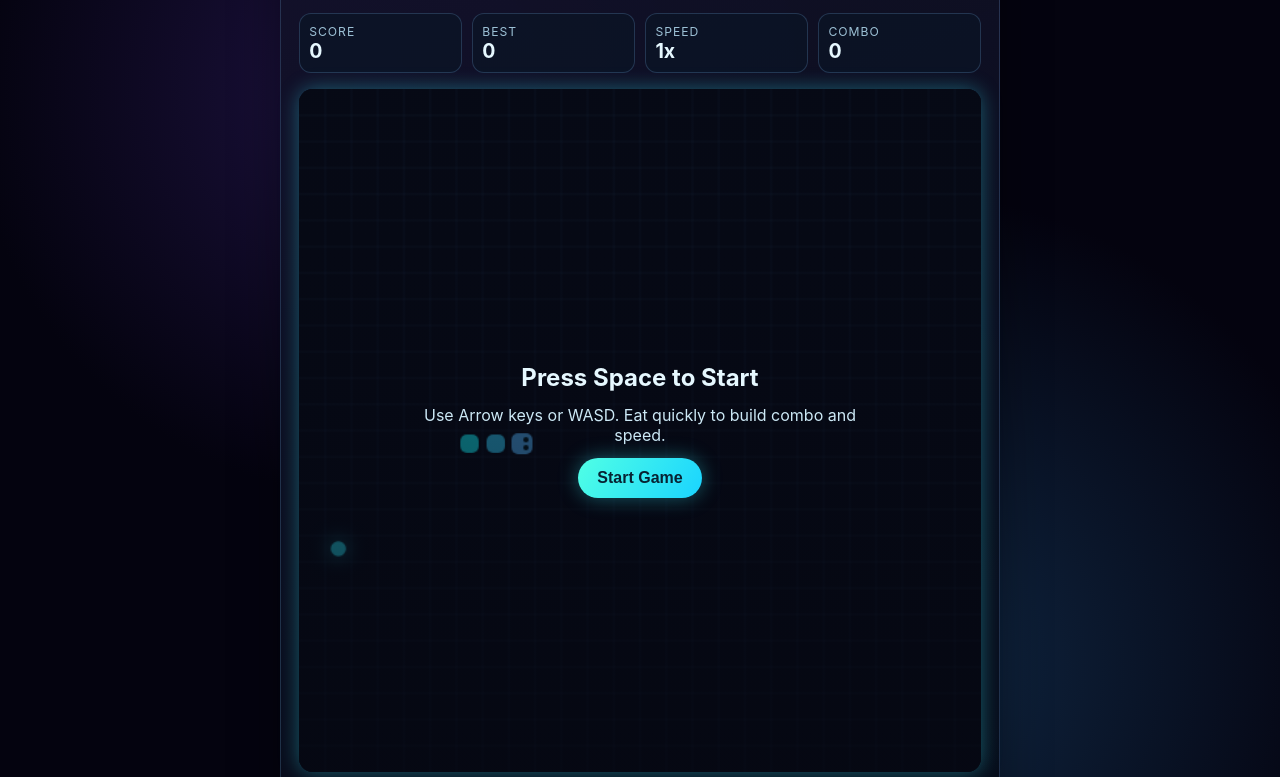
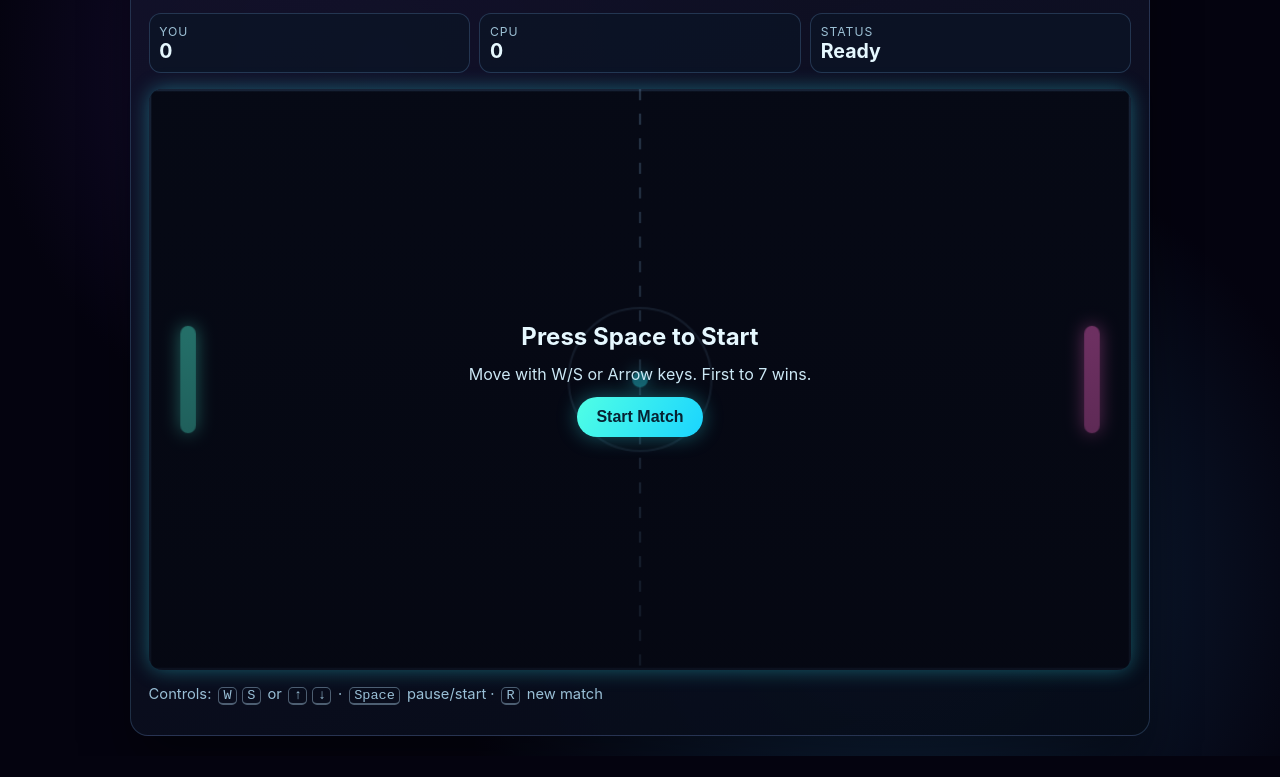
Before and after one commit to sean-flanagan/test, a plain HTML site: page index.html in a window 1280 px wide. Shown: the part 109-886 px from the top of the page. After the commit the page ends 865 px from the top, so only its background shows below. Drawn offline with Linux system fonts and the light colour scheme.

Commit message:
Replace snake app with neon pong game

```diff
--- a/game.js
+++ b/game.js
@@ -1,101 +1,99 @@
 const canvas = document.querySelector("#game");
 const ctx = canvas.getContext("2d");
 
-const scoreEl = document.querySelector("#score");
-const bestEl = document.querySelector("#best");
-const speedEl = document.querySelector("#speed");
-const comboEl = document.querySelector("#combo");
+const playerScoreEl = document.querySelector("#player-score");
+const cpuScoreEl = document.querySelector("#cpu-score");
+const statusEl = document.querySelector("#status");
 const overlay = document.querySelector("#overlay");
 const overlayTitle = document.querySelector("#overlay-title");
 const overlayText = document.querySelector("#overlay-text");
 const startBtn = document.querySelector("#start-btn");
 
-const gridSize = 20;
-const tileCount = canvas.width / gridSize;
+const paddle = { width: 14, height: 96, speed: 7 };
+const ball = { size: 14, baseSpeed: 6.2, maxSpeed: 12 };
+const maxScore = 7;
 
-const dirMap = {
-  ArrowUp: { x: 0, y: -1 },
-  ArrowDown: { x: 0, y: 1 },
-  ArrowLeft: { x: -1, y: 0 },
-  ArrowRight: { x: 1, y: 0 },
-  w: { x: 0, y: -1 },
-  s: { x: 0, y: 1 },
-  a: { x: -1, y: 0 },
-  d: { x: 1, y: 0 }
-};
-
-let snake;
-let direction;
-let pendingDirection;
-let food;
 let gameState;
-let score;
-let combo;
-let best;
-let speedLevel;
-let lastFoodTime;
-let tickTimer;
-
-const baseTick = 120;
+let playerY;
+let cpuY;
+let ballX;
+let ballY;
+let ballVX;
+let ballVY;
+let playerScore;
+let cpuScore;
+let upPressed;
+let downPressed;
+let winner;
 
 init();
-startBtn.addEventListener("click", () => {
-  if (gameState === "ready" || gameState === "dead") {
+startBtn.addEventListener("click", onStartButton);
+document.addEventListener("keydown", onKeyDown);
+document.addEventListener("keyup", onKeyUp);
+
+function init() {
+  resetMatch();
+  render();
+}
+
+function resetMatch() {
+  playerScore = 0;
+  cpuScore = 0;
+  winner = null;
+  resetPositions();
+  gameState = "ready";
+  updateHud();
+  showOverlay("Press Space to Start", "Move with W/S or Arrow keys. First to 7 wins.", "Start Match");
+}
+
+function resetPositions(direction = Math.random() > 0.5 ? 1 : -1) {
+  playerY = canvas.height / 2 - paddle.height / 2;
+  cpuY = canvas.height / 2 - paddle.height / 2;
+  ballX = canvas.width / 2 - ball.size / 2;
+  ballY = canvas.height / 2 - ball.size / 2;
+
+  const launchAngle = (Math.random() * 0.8 - 0.4) * Math.PI;
+  ballVX = Math.cos(launchAngle) * ball.baseSpeed * direction;
+  ballVY = Math.sin(launchAngle) * ball.baseSpeed;
+
+  upPressed = false;
+  downPressed = false;
+}
+
+function onStartButton() {
+  if (gameState === "ready") {
     startRound();
   } else if (gameState === "paused") {
     resume();
+  } else if (gameState === "won") {
+    resetMatch();
+    startRound();
   }
-});
-
-document.addEventListener("keydown", onKeyDown);
-
-function init() {
-  best = Number(localStorage.getItem("neonSnakeBest") || 0);
-  bestEl.textContent = String(best);
-  reset();
-  render();
-}
-
-function reset() {
-  snake = [
-    { x: 8, y: 13 },
-    { x: 7, y: 13 },
-    { x: 6, y: 13 }
-  ];
-  direction = { x: 1, y: 0 };
-  pendingDirection = direction;
-  food = randomOpenTile();
-  score = 0;
-  combo = 0;
-  speedLevel = 1;
-  lastFoodTime = performance.now();
-  gameState = "ready";
-  clearTimeout(tickTimer);
-  updateHud();
-  showOverlay("Press Space to Start", "Use Arrow keys or WASD. Eat quickly to build combo and speed.", "Start Game");
 }
 
 function startRound() {
-  if (gameState === "dead") {
-    reset();
+  if (gameState === "won") {
+    resetMatch();
   }
   gameState = "running";
   hideOverlay();
-  scheduleTick();
+  updateHud();
+  requestAnimationFrame(loop);
 }
 
 function pause() {
   if (gameState !== "running") return;
   gameState = "paused";
-  clearTimeout(tickTimer);
-  showOverlay("Paused", "Press Space or click resume to jump back in.", "Resume");
+  updateHud();
+  showOverlay("Paused", "Press Space or click resume to continue.", "Resume");
 }
 
 function resume() {
   if (gameState !== "paused") return;
   gameState = "running";
   hideOverlay();
-  scheduleTick();
+  updateHud();
+  requestAnimationFrame(loop);
 }
 
 function onKeyDown(event) {
@@ -104,204 +102,163 @@ function onKeyDown(event) {
   if (key === " " || key === "Spacebar") {
     event.preventDefault();
     if (gameState === "running") pause();
-    else if (gameState === "paused" || gameState === "ready") startRound();
-    else if (gameState === "dead") startRound();
+    else if (gameState === "paused") resume();
+    else if (gameState === "ready" || gameState === "won") startRound();
     return;
   }
 
   if (key === "r") {
-    reset();
+    resetMatch();
     return;
   }
 
+  if (key === "w" || key === "ArrowUp") upPressed = true;
+  if (key === "s" || key === "ArrowDown") downPressed = true;
+}
+
+function onKeyUp(event) {
+  const key = event.key.length === 1 ? event.key.toLowerCase() : event.key;
+  if (key === "w" || key === "ArrowUp") upPressed = false;
+  if (key === "s" || key === "ArrowDown") downPressed = false;
+}
+
+function loop() {
   if (gameState !== "running") return;
-  if (!dirMap[key]) return;
+  update();
+  render();
+  requestAnimationFrame(loop);
+}
 
-  const nextDir = dirMap[key];
-  if (nextDir.x === -direction.x && nextDir.y === -direction.y) {
+function update() {
+  if (upPressed) playerY -= paddle.speed;
+  if (downPressed) playerY += paddle.speed;
+  playerY = clamp(playerY, 0, canvas.height - paddle.height);
+
+  const cpuCenter = cpuY + paddle.height / 2;
+  const targetY = ballY + ball.size / 2;
+  const cpuStep = 5.6;
+  if (cpuCenter < targetY - 10) cpuY += cpuStep;
+  if (cpuCenter > targetY + 10) cpuY -= cpuStep;
+  cpuY = clamp(cpuY, 0, canvas.height - paddle.height);
+
+  ballX += ballVX;
+  ballY += ballVY;
+
+  if (ballY <= 0 || ballY + ball.size >= canvas.height) {
+    ballY = clamp(ballY, 0, canvas.height - ball.size);
+    ballVY *= -1;
+  }
+
+  const playerRect = { x: 28, y: playerY, width: paddle.width, height: paddle.height };
+  const cpuRect = { x: canvas.width - 28 - paddle.width, y: cpuY, width: paddle.width, height: paddle.height };
+  const ballRect = { x: ballX, y: ballY, width: ball.size, height: ball.size };
+
+  if (intersects(ballRect, playerRect) && ballVX < 0) {
+    bounceFromPaddle(playerRect, 1);
+  } else if (intersects(ballRect, cpuRect) && ballVX > 0) {
+    bounceFromPaddle(cpuRect, -1);
+  }
+
+  if (ballX + ball.size < 0) {
+    cpuScore += 1;
+    onPoint(-1);
+  } else if (ballX > canvas.width) {
+    playerScore += 1;
+    onPoint(1);
+  }
+}
+
+function bounceFromPaddle(paddleRect, directionSign) {
+  const relative = (ballY + ball.size / 2 - (paddleRect.y + paddleRect.height / 2)) / (paddleRect.height / 2);
+  const bounceAngle = relative * (Math.PI / 3);
+
+  const speed = Math.min(Math.hypot(ballVX, ballVY) + 0.28, ball.maxSpeed);
+  ballVX = Math.cos(bounceAngle) * speed * directionSign;
+  ballVY = Math.sin(bounceAngle) * speed;
+
+  if (directionSign > 0) {
+    ballX = paddleRect.x + paddleRect.width;
+  } else {
+    ballX = paddleRect.x - ball.size;
+  }
+}
+
+function onPoint(lastDirection) {
+  updateHud();
+  if (playerScore >= maxScore || cpuScore >= maxScore) {
+    winner = playerScore > cpuScore ? "You" : "CPU";
+    gameState = "won";
+    updateHud();
+    showOverlay(`${winner} Win!`, "Press R for a fresh match or Space to play again.", "Play Again");
     return;
   }
 
-  pendingDirection = nextDir;
-}
-
-function scheduleTick() {
-  const interval = Math.max(baseTick - (speedLevel - 1) * 10, 55);
-  tickTimer = setTimeout(tick, interval);
-}
-
-function tick() {
-  if (gameState !== "running") return;
-
-  direction = pendingDirection;
-  const head = snake[0];
-  const nextHead = {
-    x: head.x + direction.x,
-    y: head.y + direction.y
-  };
-
-  if (hitsWall(nextHead) || hitsSelf(nextHead)) {
-    return gameOver();
-  }
-
-  snake.unshift(nextHead);
-
-  if (nextHead.x === food.x && nextHead.y === food.y) {
-    const now = performance.now();
-    const elapsed = now - lastFoodTime;
-
-    combo = elapsed < 1900 ? combo + 1 : 1;
-    const gained = 10 + Math.min(combo * 2, 30);
-    score += gained;
-
-    speedLevel = 1 + Math.min(Math.floor(score / 60), 8);
-    lastFoodTime = now;
-    food = randomOpenTile();
-
-    if (score > best) {
-      best = score;
-      localStorage.setItem("neonSnakeBest", String(best));
-    }
-  } else {
-    snake.pop();
-    if (combo > 0) combo = Math.max(combo - 0.07, 0);
-  }
-
-  updateHud();
-  render();
-  scheduleTick();
-}
-
-function hitsWall(node) {
-  return node.x < 0 || node.y < 0 || node.x >= tileCount || node.y >= tileCount;
-}
-
-function hitsSelf(node) {
-  return snake.some((segment) => segment.x === node.x && segment.y === node.y);
-}
-
-function randomOpenTile() {
-  const occupied = new Set(snake?.map((s) => `${s.x},${s.y}`));
-  let pick;
-  do {
-    pick = {
-      x: Math.floor(Math.random() * tileCount),
-      y: Math.floor(Math.random() * tileCount)
-    };
-  } while (occupied.has(`${pick.x},${pick.y}`));
-  return pick;
-}
-
-function gameOver() {
-  gameState = "dead";
-  clearTimeout(tickTimer);
-  showOverlay("Game Over", `You scored ${score} points. Press Space to run it back.`, "Play Again");
+  resetPositions(-lastDirection);
 }
 
 function updateHud() {
-  scoreEl.textContent = String(score);
-  bestEl.textContent = String(best);
-  speedEl.textContent = `${speedLevel}x`;
-  comboEl.textContent = String(Math.floor(combo));
+  playerScoreEl.textContent = String(playerScore);
+  cpuScoreEl.textContent = String(cpuScore);
+
+  if (gameState === "running") statusEl.textContent = "Playing";
+  else if (gameState === "paused") statusEl.textContent = "Paused";
+  else if (gameState === "won") statusEl.textContent = `${winner} won`;
+  else statusEl.textContent = "Ready";
 }
 
-function drawGrid() {
+function render() {
+  drawCourt();
+  drawPaddles();
+  drawBall();
+}
+
+function drawCourt() {
   ctx.fillStyle = "#070b18";
   ctx.fillRect(0, 0, canvas.width, canvas.height);
 
-  ctx.strokeStyle = "rgba(120, 180, 245, 0.08)";
-  ctx.lineWidth = 1;
-  for (let i = 1; i < tileCount; i += 1) {
-    const pos = i * gridSize;
-    ctx.beginPath();
-    ctx.moveTo(pos, 0);
-    ctx.lineTo(pos, canvas.height);
-    ctx.stroke();
-    ctx.beginPath();
-    ctx.moveTo(0, pos);
-    ctx.lineTo(canvas.width, pos);
-    ctx.stroke();
-  }
+  ctx.strokeStyle = "rgba(120, 180, 245, 0.25)";
+  ctx.lineWidth = 2;
+  ctx.strokeRect(1, 1, canvas.width - 2, canvas.height - 2);
+
+  ctx.setLineDash([10, 12]);
+  ctx.strokeStyle = "rgba(154, 211, 255, 0.35)";
+  ctx.beginPath();
+  ctx.moveTo(canvas.width / 2, 0);
+  ctx.lineTo(canvas.width / 2, canvas.height);
+  ctx.stroke();
+  ctx.setLineDash([]);
+
+  ctx.beginPath();
+  ctx.arc(canvas.width / 2, canvas.height / 2, 64, 0, Math.PI * 2);
+  ctx.strokeStyle = "rgba(154, 211, 255, 0.22)";
+  ctx.stroke();
 }
 
-function drawFood() {
-  const x = food.x * gridSize + gridSize / 2;
-  const y = food.y * gridSize + gridSize / 2;
+function drawPaddles() {
+  drawNeonRect(28, playerY, paddle.width, paddle.height, "rgba(80, 255, 226, 0.95)");
+  drawNeonRect(canvas.width - 28 - paddle.width, cpuY, paddle.width, paddle.height, "rgba(255, 106, 210, 0.95)");
+}
 
-  const pulse = (Math.sin(performance.now() / 160) + 1) / 2;
-  const radius = gridSize * (0.25 + pulse * 0.08);
+function drawBall() {
+  drawNeonRect(ballX, ballY, ball.size, ball.size, "rgba(44, 238, 255, 0.95)", 11);
+}
 
+function drawNeonRect(x, y, w, h, color, radius = 7) {
+  ctx.fillStyle = color;
+  ctx.shadowColor = color;
+  ctx.shadowBlur = 16;
   ctx.beginPath();
-  ctx.fillStyle = "rgba(43, 236, 255, 0.95)";
-  ctx.shadowColor = "rgba(43, 236, 255, 0.8)";
-  ctx.shadowBlur = 16;
-  ctx.arc(x, y, radius, 0, Math.PI * 2);
+  ctx.roundRect(x, y, w, h, radius);
   ctx.fill();
-
   ctx.shadowBlur = 0;
 }
 
-function drawSnake() {
-  snake.forEach((segment, index) => {
-    const progress = 1 - index / (snake.length + 1);
-    const hue = 160 + progress * 45;
-    ctx.fillStyle = `hsl(${hue}, 95%, ${40 + progress * 25}%)`;
-
-    const pad = index === 0 ? 2 : 3;
-    const size = gridSize - pad * 2;
-    const x = segment.x * gridSize + pad;
-    const y = segment.y * gridSize + pad;
-
-    ctx.beginPath();
-    ctx.roundRect(x, y, size, size, 5);
-    ctx.fill();
-
-    if (index === 0) {
-      drawEyes(segment, x, y, size);
-    }
-  });
+function clamp(value, min, max) {
+  return Math.max(min, Math.min(max, value));
 }
 
-function drawEyes(segment, x, y, size) {
-  const eyeOffset = 5;
-  let eye1 = { x: x + eyeOffset, y: y + eyeOffset };
-  let eye2 = { x: x + size - eyeOffset, y: y + eyeOffset };
-
-  if (direction.x === -1) {
-    eye1 = { x: x + eyeOffset, y: y + eyeOffset };
-    eye2 = { x: x + eyeOffset, y: y + size - eyeOffset };
-  }
-
-  if (direction.x === 1) {
-    eye1 = { x: x + size - eyeOffset, y: y + eyeOffset };
-    eye2 = { x: x + size - eyeOffset, y: y + size - eyeOffset };
-  }
-
-  if (direction.y === 1) {
-    eye1 = { x: x + eyeOffset, y: y + size - eyeOffset };
-    eye2 = { x: x + size - eyeOffset, y: y + size - eyeOffset };
-  }
-
-  if (direction.y === -1) {
-    eye1 = { x: x + eyeOffset, y: y + eyeOffset };
-    eye2 = { x: x + size - eyeOffset, y: y + eyeOffset };
-  }
-
-  [eye1, eye2].forEach((eye) => {
-    ctx.beginPath();
-    ctx.fillStyle = "#001a20";
-    ctx.arc(eye.x, eye.y, 2.1, 0, Math.PI * 2);
-    ctx.fill();
-  });
-}
-
-function render() {
-  drawGrid();
-  drawFood();
-  drawSnake();
-  if (gameState === "running") {
-    requestAnimationFrame(render);
-  }
+function intersects(a, b) {
+  return a.x < b.x + b.width && a.x + a.width > b.x && a.y < b.y + b.height && a.y + a.height > b.y;
 }
 
 function showOverlay(title, text, buttonLabel) {
--- a/index.html
+++ b/index.html
@@ -3,48 +3,43 @@
 <head>
   <meta charset="UTF-8" />
   <meta name="viewport" content="width=device-width, initial-scale=1.0" />
-  <title>Neon Snake Arena</title>
+  <title>Neon Pong Duel</title>
   <link rel="stylesheet" href="styles.css" />
 </head>
 <body>
   <main class="app">
     <header>
-      <h1>🐍 Neon Snake Arena</h1>
-      <p>Eat energy orbs, chain combos, and survive as long as you can.</p>
+      <h1>🏓 Neon Pong Duel</h1>
+      <p>Defend your side, outplay the AI, and reach 7 points first.</p>
     </header>
 
     <section class="hud" aria-label="Game stats">
       <div class="stat">
-        <span>Score</span>
-        <strong id="score">0</strong>
+        <span>You</span>
+        <strong id="player-score">0</strong>
       </div>
       <div class="stat">
-        <span>Best</span>
-        <strong id="best">0</strong>
+        <span>CPU</span>
+        <strong id="cpu-score">0</strong>
       </div>
       <div class="stat">
-        <span>Speed</span>
-        <strong id="speed">1x</strong>
-      </div>
-      <div class="stat">
-        <span>Combo</span>
-        <strong id="combo">0</strong>
+        <span>Status</span>
+        <strong id="status">Ready</strong>
       </div>
     </section>
 
     <section class="game-shell">
-      <canvas id="game" width="520" height="520" aria-label="Snake game board"></canvas>
+      <canvas id="game" width="880" height="520" aria-label="Pong game board"></canvas>
       <div id="overlay" class="overlay">
         <h2 id="overlay-title">Press Space to Start</h2>
-        <p id="overlay-text">Use Arrow keys or WASD to move. Grab cyan orbs and avoid walls and yourself.</p>
-        <button id="start-btn">Start Game</button>
+        <p id="overlay-text">Move with W/S or Arrow keys. First to 7 wins.</p>
+        <button id="start-btn">Start Match</button>
       </div>
     </section>
 
     <footer>
       <p>
-        Controls: <kbd>W</kbd><kbd>A</kbd><kbd>S</kbd><kbd>D</kbd> or <kbd>↑</kbd><kbd>←</kbd><kbd>↓</kbd><kbd>→</kbd> ·
-        <kbd>Space</kbd> pause/start · <kbd>R</kbd> restart
+        Controls: <kbd>W</kbd><kbd>S</kbd> or <kbd>↑</kbd><kbd>↓</kbd> · <kbd>Space</kbd> pause/start · <kbd>R</kbd> new match
       </p>
     </footer>
   </main>
--- a/styles.css
+++ b/styles.css
@@ -3,7 +3,6 @@
   --panel: #121127;
   --text: #e6f8ff;
   --accent: #35f0ff;
-  --danger: #ff4d7a;
   --glow: 0 0 20px rgba(53, 240, 255, 0.35);
 }
 
@@ -26,7 +25,7 @@ body {
 }
 
 .app {
-  width: min(92vw, 720px);
+  width: min(95vw, 1020px);
   background: linear-gradient(160deg, rgba(19, 18, 42, 0.94), rgba(6, 12, 24, 0.92));
   border: 1px solid rgba(132, 188, 255, 0.2);
   border-radius: 18px;
@@ -47,7 +46,7 @@ header p {
 .hud {
   margin: 1rem 0;
   display: grid;
-  grid-template-columns: repeat(4, minmax(0, 1fr));
+  grid-template-columns: repeat(3, minmax(0, 1fr));
   gap: 0.6rem;
 }
 
@@ -99,12 +98,12 @@ canvas {
   display: none;
 }
 
-.overlay h2 {
+.overlay h2,
+.overlay p {
   margin: 0;
 }
 
 .overlay p {
-  margin: 0;
   max-width: 44ch;
   color: #cce8f5;
 }
@@ -143,6 +142,6 @@ kbd {
 
 @media (max-width: 620px) {
   .hud {
-    grid-template-columns: repeat(2, minmax(0, 1fr));
+    grid-template-columns: 1fr;
   }
 }
```
Also changed, not shown: README.md.
